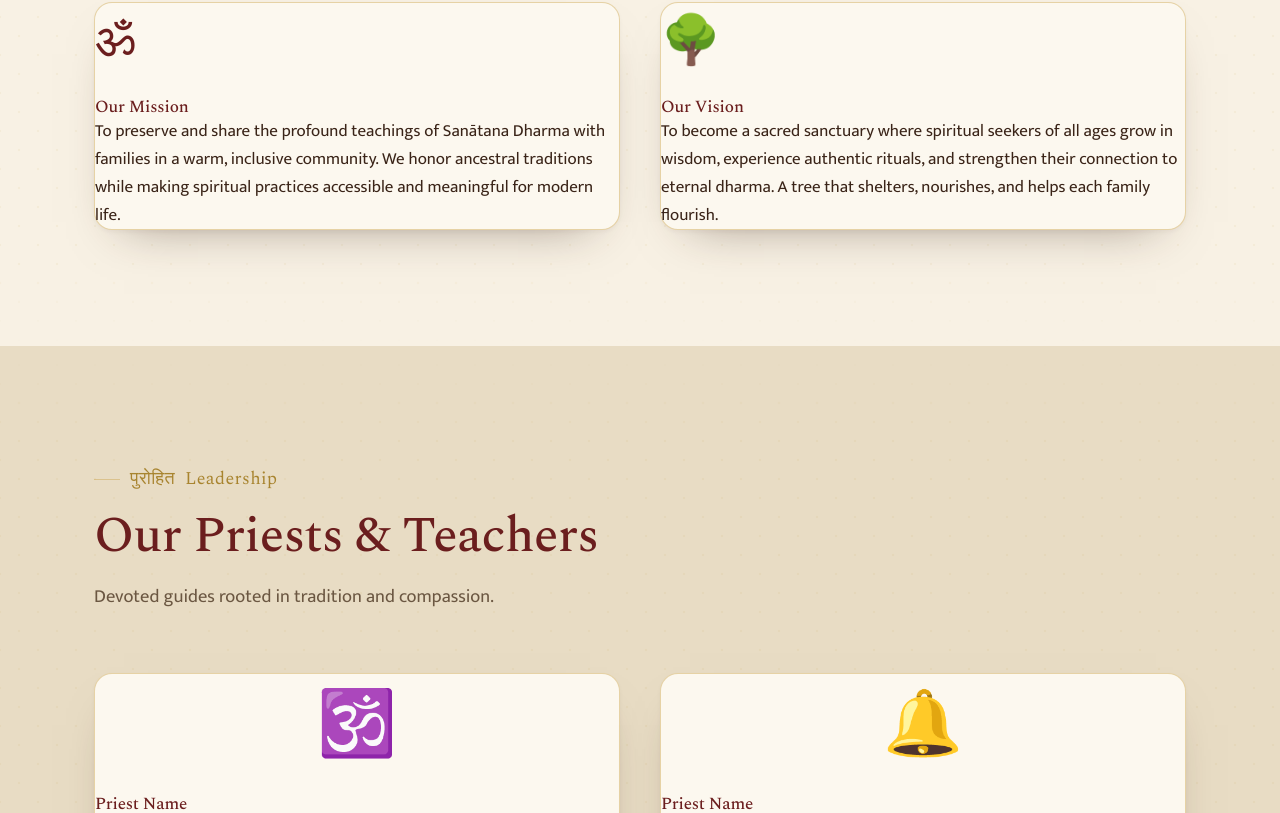
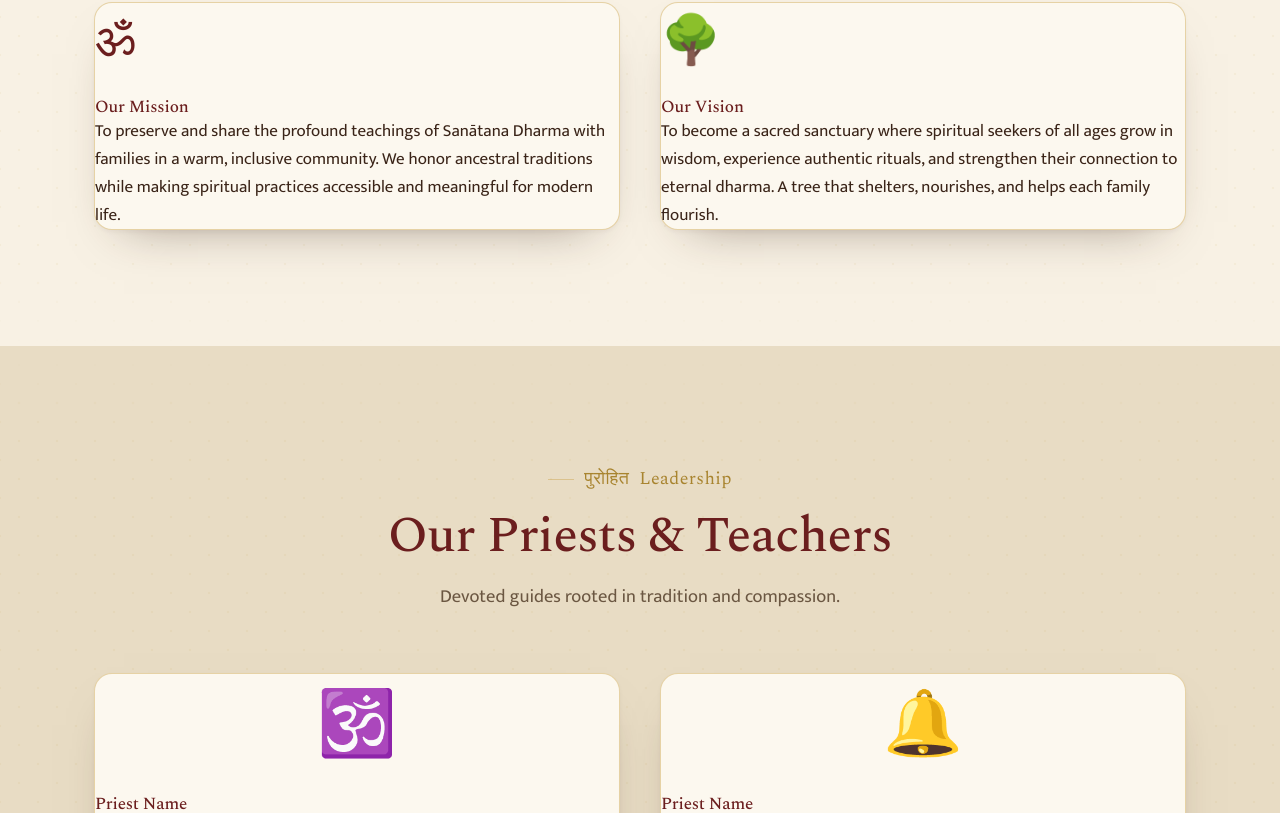
Before and after one commit to sanatanavriksha-sudo/sanatana-vriksha-next, a Next.js app: page /about in a window 1280 px wide. Shown: the part 399-1212 px from the top of the page. Built offline with nearby package versions, Linux system fonts and the light colour scheme; a web font is replaced by a local one.

Commit message:
Update site metadata and branding

```diff
--- a/app/globals.css
+++ b/app/globals.css
@@ -131,11 +131,9 @@ h1,h2,h3,h4{font-family:var(--font-display);font-weight:500;line-height:1.12;col
 .eyebrow::before,.eyebrow.center::after{
   content:"";width:26px;height:1px;background:var(--line-gold);display:inline-block;
 }
-.sec-head{max-width:680px}
-.sec-head.center{margin-inline:auto;text-align:center}
+.sec-head{max-width:680px;margin-inline:auto;text-align:center}
 .sec-head h2{font-size:clamp(30px,4.4vw,50px);font-weight:500}
-.sec-head p{margin-top:18px;color:var(--ink-soft);font-size:clamp(16px,1.5vw,18.5px);max-width:60ch}
-.sec-head.center p{margin-inline:auto}
+.sec-head p{margin-top:18px;color:var(--ink-soft);font-size:clamp(16px,1.5vw,18.5px);max-width:60ch;margin-inline:auto}
 
 /* ---- Buttons ---- */
 .btn{
@@ -155,6 +153,7 @@ h1,h2,h3,h4{font-family:var(--font-display);font-weight:500;line-height:1.12;col
 .btn--light{background:rgba(255,255,255,.1);color:var(--cream-hi);border-color:rgba(255,255,255,.32)}
 .btn--light:hover{background:rgba(255,255,255,.18)}
 .btn--sm{padding:10px 18px;font-size:14px}
+.arw{display:inline-block;vertical-align:middle;flex-shrink:0}
 .btn .arw{transition:transform .25s}
 .btn:hover .arw{transform:translateX(3px)}
 
--- a/app/layout.tsx
+++ b/app/layout.tsx
@@ -1,20 +1,27 @@
 import type { Metadata } from "next";
-import { Geist, Geist_Mono } from "next/font/google";
 import "./globals.css";
 
-const geistSans = Geist({
-  variable: "--font-geist-sans",
-  subsets: ["latin"],
-});
-
-const geistMono = Geist_Mono({
-  variable: "--font-geist-mono",
-  subsets: ["latin"],
-});
-
 export const metadata: Metadata = {
-  title: "Create Next App",
-  description: "Generated by create next app",
+  title: {
+    template: "%s | Sanātana Vṛkṣa",
+    default: "Sanātana Vṛkṣa",
+  },
+  description:
+    "Sanātana Vṛkṣa is a spiritual platform for sacred poojas, homas, samskaras, classes, and dharmic growth.",
+  keywords: [
+    "Sanatana Vriksha",
+    "pooja",
+    "homa",
+    "samskara",
+    "Hindu rituals",
+    "Vedic classes",
+    "dharma",
+    "spiritual growth",
+  ],
+  icons: {
+    icon: "/assets/logo.png",
+    apple: "/assets/logo.png",
+  },
 };
 
 export default function RootLayout({
@@ -23,11 +30,8 @@ export default function RootLayout({
   children: React.ReactNode;
 }>) {
   return (
-    <html
-      lang="en"
-      className={`${geistSans.variable} ${geistMono.variable} h-full antialiased`}
-    >
-      <body className="min-h-full flex flex-col">{children}</body>
+    <html lang="en">
+      <body>{children}</body>
     </html>
   );
 }
```
